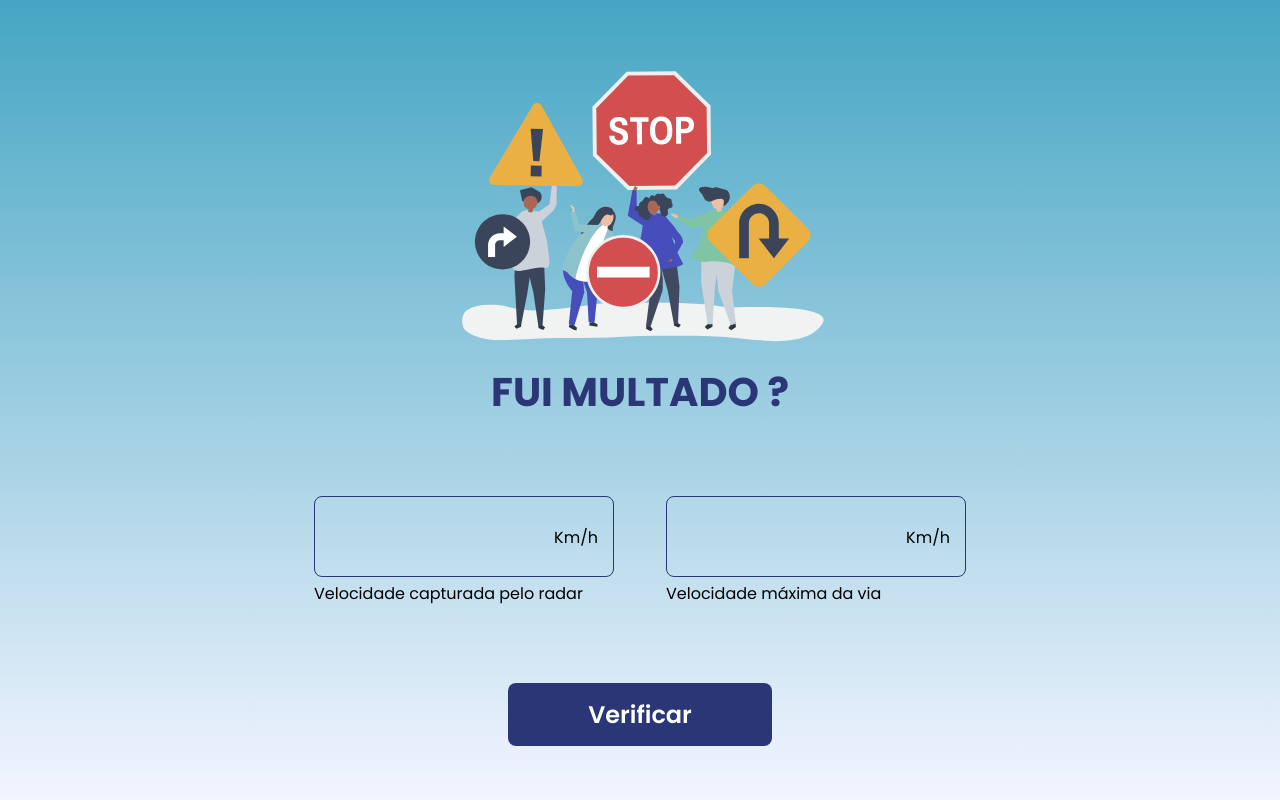
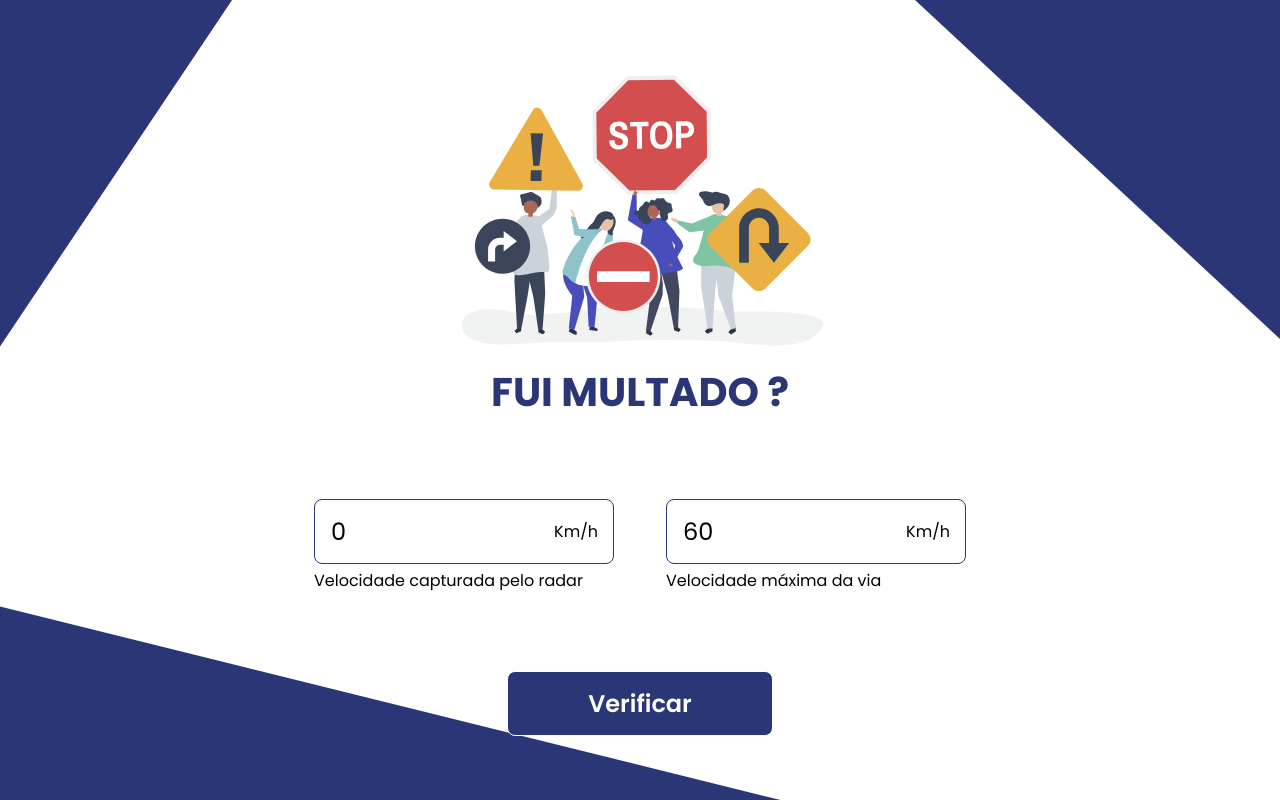
Before and after one commit to RaphaelOliveiraMoura/fui-multado, a Next.js app: page / in a window 1280 px wide. Built offline with nearby package versions, Linux system fonts and the light colour scheme.

Commit message:
feat: add fined logic and change styles

```diff
--- a/pages/index.js
+++ b/pages/index.js
@@ -1,33 +1,70 @@
+import { useState } from 'react';
+
 import FreepikImage from '../src/components/FreepikImage';
 import VelocityInput from '../src/components/VelocityInput';
 
+import isFined from '../src/utils/isFined';
+
 import styles from '../src/styles/index.module.css';
 
+const HOME_STATE = {
+  start: '__START__',
+  fined: '__FINED__',
+  not_fined: '__NOT_FINED__',
+};
+
 export default function Home() {
+  const [homeState, setHomeState] = useState(HOME_STATE.start);
+
+  const [radarVelocity, setRadarVelocity] = useState(0);
+  const [limitVelocity, setLimitVelocity] = useState(60);
+
+  function onSubmit(event) {
+    event.preventDefault();
+
+    const wasFined = isFined({ radarVelocity, limitVelocity });
+
+    setHomeState(wasFined ? HOME_STATE.fined : HOME_STATE.not_fined);
+  }
+
   return (
-    <main className={styles.main}>
-      <form>
+    <main className={`${styles.main} ${styles[homeState]}`}>
+      <section>
+        <form onSubmit={onSubmit}>
           <header>
+            <div className={styles['image-container']}>
               <FreepikImage
                 src="/images/traffic_ilustration.svg"
                 author="rawpixel.com"
-            width="400"
-            height="300"
+                width="100%"
+                height="100%"
+                link="free-vector/character-illustration-people-with-traffic-sign-icons_3226081.htm"
               />
+            </div>
+
             <h1>Fui multado ?</h1>
           </header>
           <div>
             <VelocityInput
               name="radar-velocity"
               label="Velocidade capturada pelo radar"
+              value={radarVelocity}
+              onChange={(e) => setRadarVelocity(e.target.value)}
             />
             <VelocityInput
               name="limit-velocity"
               label="Velocidade máxima da via"
+              value={limitVelocity}
+              onChange={(e) => setLimitVelocity(e.target.value)}
             />
           </div>
-        <button type="submit">Verificar</button>
+          <button type="submit">
+            {homeState === HOME_STATE.start
+              ? 'Verificar'
+              : 'Verificar novamente'}
+          </button>
         </form>
+      </section>
     </main>
   );
 }
--- a/src/components/FreepikImage.js
+++ b/src/components/FreepikImage.js
@@ -1,14 +1,13 @@
-import Image from 'next/image';
-
-export default function FreepikImage({ src, author, ...props }) {
+export default function FreepikImage({ src, author, url, link, ...props }) {
   const description = `Designed by ${author} / Freepik`;
+  const href = `http://www.freepik.com/${link}`;
 
   const { width, height, ...fowardProps } = props;
   const sizeProps = !width || !height ? { layout: 'fill' } : { width, height };
 
   return (
-    <a target="_blank" rel="noopener noreferrer" href="http://www.freepik.com">
-      <Image src={src} alt={description} {...sizeProps} {...fowardProps} />
+    <a target="_blank" rel="noopener noreferrer" href={href}>
+      <img src={src} alt={description} {...sizeProps} {...fowardProps} />
     </a>
   );
 }
--- a/src/components/VelocityInput/index.js
+++ b/src/components/VelocityInput/index.js
@@ -1,10 +1,10 @@
 import styles from './styles.module.css';
 
-export default function VelocityInput({ name, label }) {
+export default function VelocityInput({ name, label, ...props }) {
   return (
     <div className={styles['input-container']}>
       <div>
-        <input id={name} name={name} type="number" />
+        <input id={name} name={name} type="number" {...props} />
         <span>Km/h</span>
       </div>
       <label htmlFor={name}>{label}</label>
--- a/src/components/VelocityInput/styles.module.css
+++ b/src/components/VelocityInput/styles.module.css
@@ -1,5 +1,5 @@
 .input-container {
-  width: 300px;
+  max-width: 300px;
   margin: 8px 26px;
 }
 
@@ -13,7 +13,7 @@
   border-radius: 8px;
   border: 1px solid var(--primary-color);
   padding: 14px 16px;
-  font-size: 34px;
+  font-size: 24px;
   background-color: transparent;
 }
 
--- a/src/styles/globals.css
+++ b/src/styles/globals.css
@@ -2,6 +2,10 @@
 
 :root {
   --primary-color: #2a3676;
+  --error-color: #ec4646;
+  --bold-error-color: #f11f1f;
+  --success-color: #46ec74;
+  --bold-success-color: #247d32;
 }
 
 * {
@@ -31,10 +35,12 @@ button {
   background-color: var(--primary-color);
   color: #fff;
   border-radius: 8px;
+  border: 1px solid #fff;
   font-size: 24px;
   font-weight: 600;
   margin-top: 14px;
   cursor: pointer;
+  transition: all 1s;
 }
 
 input::-webkit-outer-spin-button,
--- a/src/styles/index.module.css
+++ b/src/styles/index.module.css
@@ -1,10 +1,33 @@
 .main {
+  background: var(--primary-color);
+  transition: all 0.5s;
+}
+
+.__NOT_FINED__ {
+  --primary-color: var(--success-color);
+}
+
+.__FINED__ {
+  --primary-color: var(--error-color);
+}
+
+.__NOT_FINED__ button {
+  background: var(--bold-success-color);
+}
+
+.__FINED__ button {
+  background: var(--bold-error-color);
+}
+
+.main section {
   display: flex;
   flex-direction: column;
   justify-content: center;
   align-items: center;
-  background: linear-gradient(180deg, #42a4c2 -1.66%, #f3f5ff 100%);
+  background: url('../../public/images/background.svg') no-repeat;
   min-height: 100vh;
+  background-position: 15% 50%;
+  padding: 8px 26px;
 }
 
 .main h1 {
@@ -29,8 +52,41 @@
   align-items: center;
 }
 
+.main header a {
+  cursor: default;
+}
+
+.main header img {
+  transition: all 0.5s;
+}
+
+.main header:hover img {
+  transform: translateY(-5px);
+}
+
 .main form > div {
   display: flex;
   align-items: center;
   justify-content: space-between;
 }
+
+.image-container {
+  max-width: 400px;
+  max-height: 300px;
+}
+
+@media (max-width: 750px) {
+  .main form > div {
+    flex-direction: column;
+  }
+}
+
+@media (max-width: 400px) {
+  .main form {
+    justify-content: center;
+  }
+
+  .main h1 {
+    font-size: 35px;
+  }
+}
--- /dev/null
+++ b/src/utils/isFined.js
@@ -0,0 +1,19 @@
+const MAX_VELOCITY_TOLERANCE_CONSTANT = 100;
+const VELOCITY_TOLERANCE = 7;
+const PERCENTAGE_TOLERANCE = 1 - 0.07;
+
+export default function isFined({ radarVelocity, limitVelocity }) {
+  const parsedRadarVelocity = Number(radarVelocity);
+  const parsedLimitVelocity = Number(limitVelocity);
+
+  const consideredVelocity =
+    parsedRadarVelocity > MAX_VELOCITY_TOLERANCE_CONSTANT
+      ? parsedRadarVelocity * PERCENTAGE_TOLERANCE
+      : parsedRadarVelocity - VELOCITY_TOLERANCE;
+
+  const consideredVelocityRounded = Math.round(consideredVelocity);
+
+  console.log(consideredVelocityRounded);
+
+  return consideredVelocityRounded > parsedLimitVelocity;
+}
```
Also changed, not shown: public/images/background.svg (added). Lines whose indentation alone changed are shown as unchanged.
